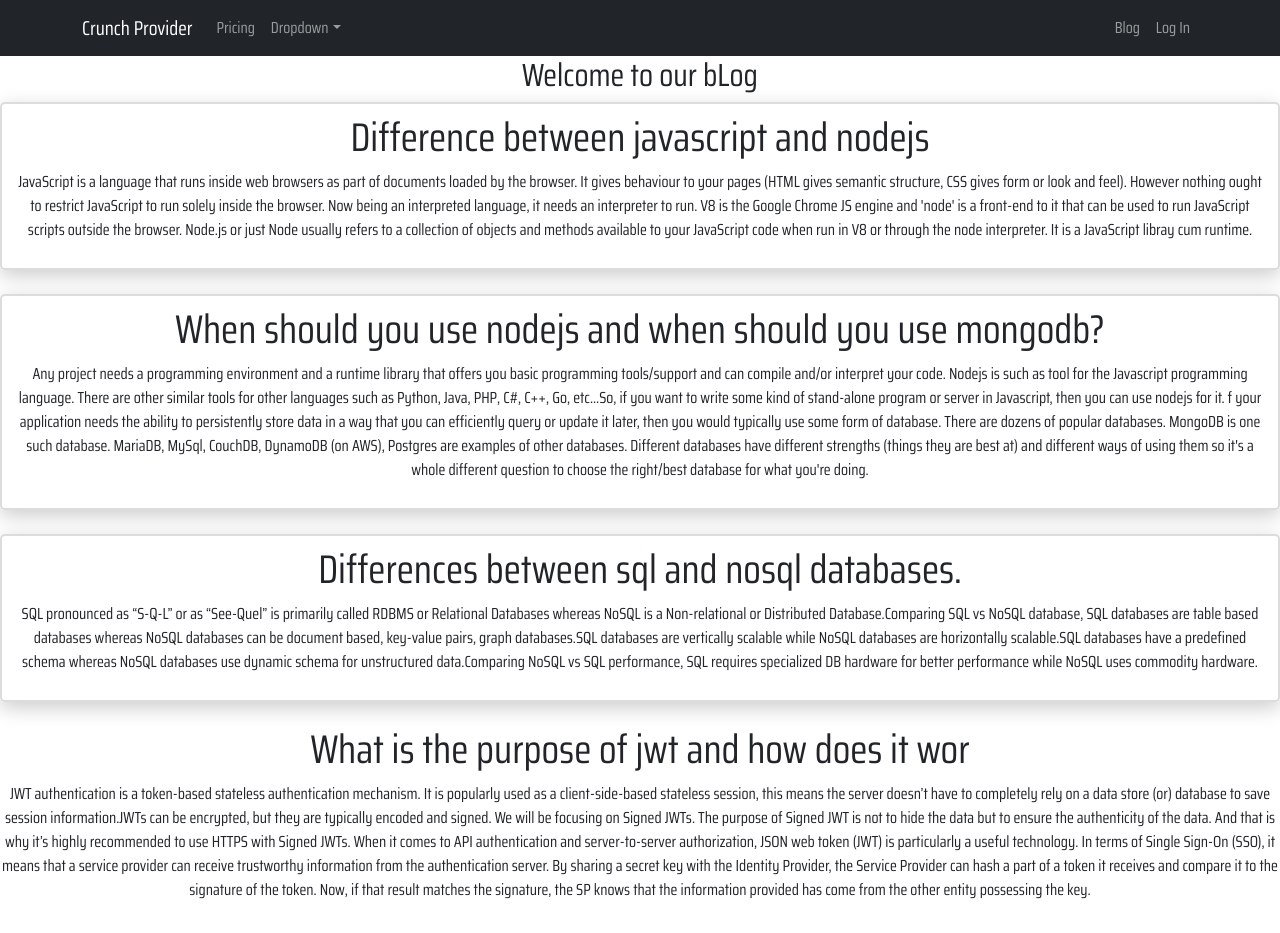
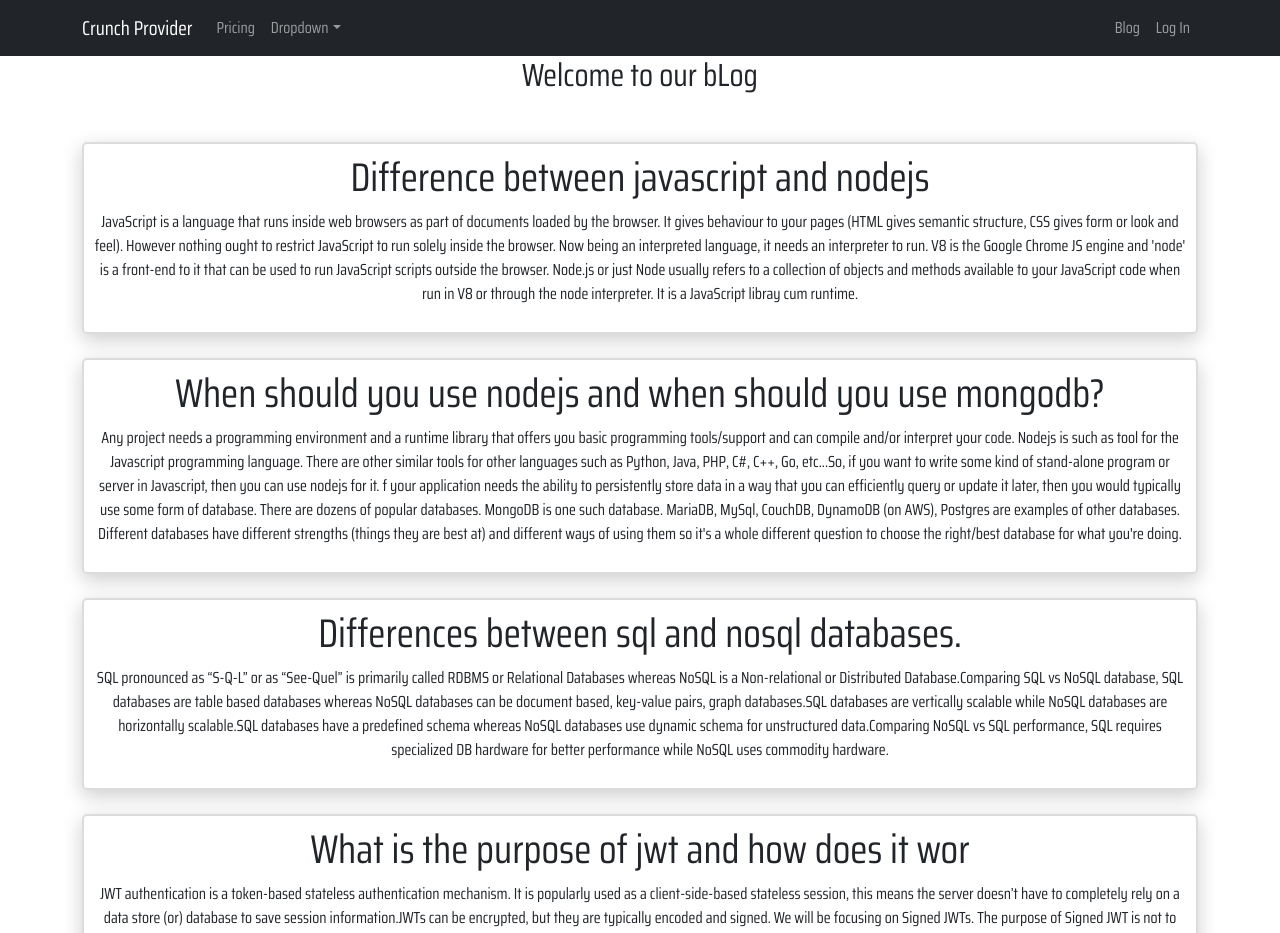
Before and after one commit to Farhan-Abid/Crunch-Provider-Client-Side, a React (Create React App) app: page /blog in a window 1280 px wide. Shown: the top 933 px of the page. Built offline with nearby package versions, Linux system fonts and the light colour scheme; no server answers.

Commit message:
changed inventories design

```diff
--- a/src/Pages/Blog/Blog.css
+++ b/src/Pages/Blog/Blog.css
@@ -18,3 +18,10 @@
         padding: 10px;
         box-shadow: 0 6px 20px rgb(0 0 0 / 0.2);
 }
+
+.blog4{
+    border: 2px solid gainsboro;
+        border-radius: 5px;
+        padding: 10px;
+        box-shadow: 0 6px 20px rgb(0 0 0 / 0.2);
+}
--- a/src/Pages/Blog/Blog.js
+++ b/src/Pages/Blog/Blog.js
@@ -3,8 +3,8 @@ import './Blog.css';
 
 const Blog = () => {
     return (
-        <div>
-            <h2>Welcome to our bLog</h2>
+        <div className='container'>
+            <h2 className='mb-5'>Welcome to our bLog</h2>
             <div className='blog1'>
                 <h1>Difference between javascript and nodejs</h1>
                 <p>JavaScript is a language that runs inside web browsers as part of documents loaded by the browser. It gives behaviour to your pages (HTML gives semantic structure, CSS gives form or look and feel). However nothing ought to restrict JavaScript to run solely inside the browser. Now being an interpreted language, it needs an interpreter to run. V8 is the Google Chrome JS engine and 'node' is a front-end to it that can be used to run JavaScript scripts outside the browser. Node.js or just Node usually refers to a collection of objects and methods available to your JavaScript code when run in V8 or through the node interpreter. It is a JavaScript libray cum runtime.</p>
--- a/src/Pages/ManageInventories/ManageInventories.css
+++ b/src/Pages/ManageInventories/ManageInventories.css
@@ -0,0 +1,6 @@
+.manage-inventories{
+    border: 2px solid gainsboro;
+        border-radius: 5px;
+        padding: 10px;
+        box-shadow: 0 6px 20px rgb(0 0 0 / 0.2);
+}
--- a/src/Pages/ManageInventories/ManageInventories.js
+++ b/src/Pages/ManageInventories/ManageInventories.js
@@ -1,6 +1,7 @@
 import { Button } from 'bootstrap';
 import React, { useEffect, useState } from 'react';
 import { Link } from 'react-router-dom';
+import './ManageInventories.css';
 
 const ManageInventories = () => {
     const [products, setProducts] = useState([]);
@@ -32,15 +33,16 @@ const ManageInventories = () => {
         <div>
             <h2>All Products</h2>
       {products.map((product) => (
-        <div className='d-flex mt-5 container'>
+        <div className='d-flex mt-5 container manage-inventories'>
           <img src={product.img} alt="" />
           <div>
-          <h2>{product.name}</h2>
+          <h2 className='bg-info rounded'>{product.name}</h2>
           <br></br>
           <h2>Price: {product.price}</h2>
           <h2>Quantity: {product.quantity}</h2>
+          <h2>Description: {product.description}</h2>
           <br></br>
-          <button onClick={()=>handleProductDelete(product._id)}className='bg-info'>Delete</button>
+          <button onClick={()=>handleProductDelete(product._id)}className='bg-info rounded'>Delete</button>
           </div>
 
         </div>
```
Also changed, not shown: src/Pages/MyItems/MyItems.css (added).
